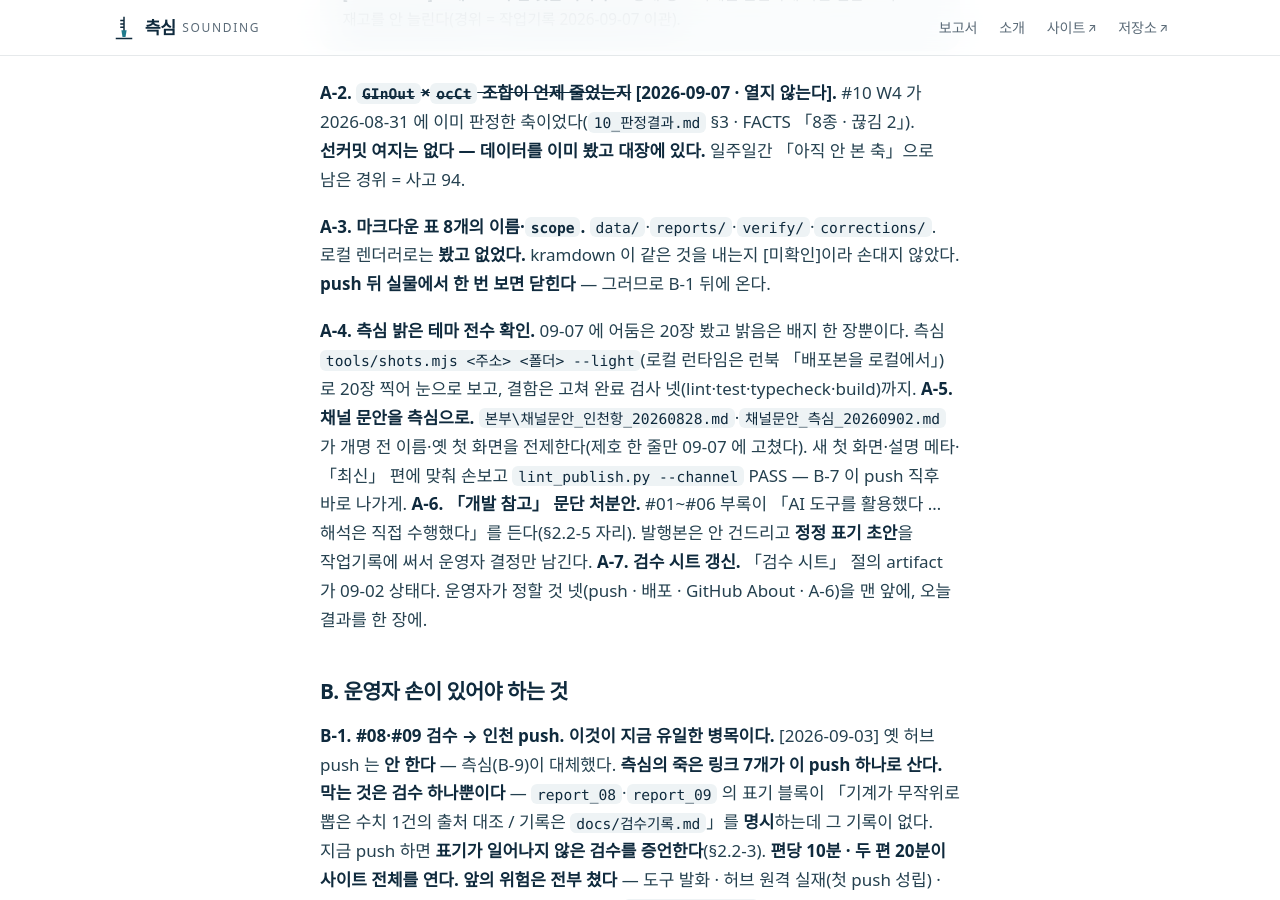
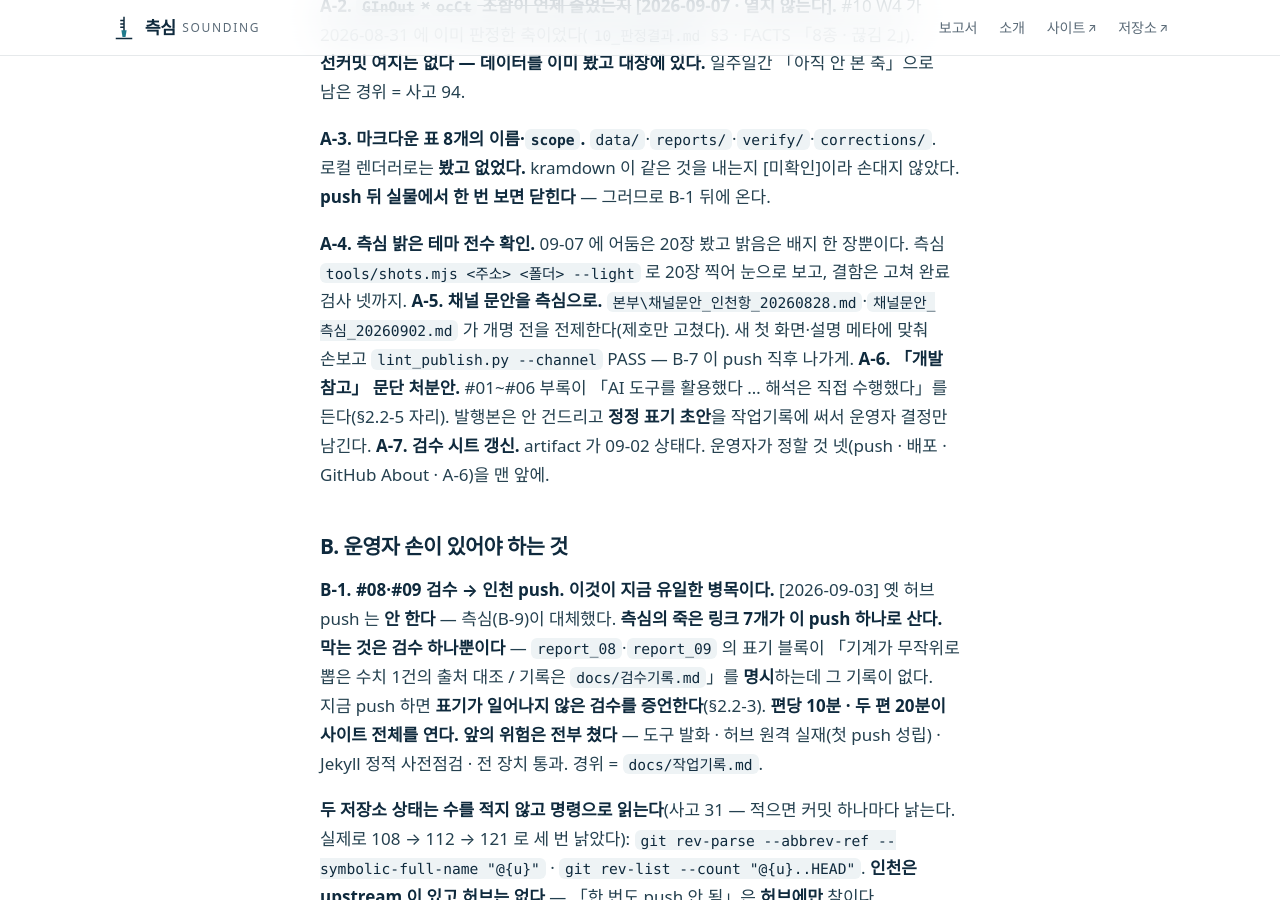
Before and after one commit to jisangj03-dev/incheon-port-analysis, a Jekyll site: the page built from docs/STATUS.md, in a window 1280 px wide and 900 px high, scrolled down 9312 px. Built offline with Jekyll 4.4.1, drawn with Linux system fonts in a browser that asks for light colours; some web fonts are replaced; our own code applies the rules of GitHub Pages for plain Markdown files; some of the changed text lies outside the part shown.

Commit message:
docs(STATUS): 상한 재초과 정정 — A-4~A-7 압축 · 404 지면 항목 이관
Co-Authored-By: Claude Fable 5.1 <noreply@anthropic.com>
Claude-Session: https://claude.ai/code/session_018eD7erChCCMoBCMyou1Mzr

```diff
--- a/docs/STATUS.md
+++ b/docs/STATUS.md
@@ -91,8 +91,6 @@ A 는 이쪽이 지금 할 수 있는 것, C 는 아직 안 본 축이다.
 - **지침 v6.0**[2026-08-28] 감축 경위(47.8 → 36.0 KB · 상한 38,000)는 `docs/작업기록.md`(2026-09-06 이관). 현재 값은 `check_guideline_size.py` 가 읽는다.
 - §0.1(판단 우선) · §6.1(인천항을 내건다) 은 지침과 `CLAUDE.md` 가 든다 — 여기 복제하지 않는다(옛 문안 = 작업기록 2026-09-06 이관).
 - **[2026-09-07 운영자 선언 · 지침 v6.3] 브랜드 = 측심(Sounding) 하나.** `Vidimus · 비디무스` 폐기 — 인천 저장소의 제호·기호·OG·파비콘·소개·인용 파일이 측심으로 바뀌었다(발행본 본문 불변). 경위 = 작업기록.
-
-- **[2026-09-02] 인천 404 지면(`404.md`)** — push 뒤 실물로 확인한다(B-1 확인 목록). 경위 = `docs/작업기록.md`.
 
 ### 저장소 둘 — 역할이 갈렸다
 
@@ -261,10 +259,10 @@ A 는 이쪽이 지금 할 수 있는 것, C 는 아직 안 본 축이다.
 로컬 렌더러로는 **봤고 없었다.** kramdown 이 같은 것을 내는지 [미확인]이라 손대지 않았다.
 **push 뒤 실물에서 한 번 보면 닫힌다** — 그러므로 B-1 뒤에 온다.
 
-**A-4. 측심 밝은 테마 전수 확인.** 09-07 에 어둠은 20장 봤고 밝음은 배지 한 장뿐이다. 측심 `tools/shots.mjs <주소> <폴더> --light`(로컬 런타임은 런북 「배포본을 로컬에서」) 로 20장 찍어 눈으로 보고, 결함은 고쳐 완료 검사 넷(lint·test·typecheck·build)까지.
-**A-5. 채널 문안을 측심으로.** `본부\채널문안_인천항_20260828.md`·`채널문안_측심_20260902.md` 가 개명 전 이름·옛 첫 화면을 전제한다(제호 한 줄만 09-07 에 고쳤다). 새 첫 화면·설명 메타·「최신」 편에 맞춰 손보고 `lint_publish.py --channel` PASS — B-7 이 push 직후 바로 나가게.
+**A-4. 측심 밝은 테마 전수 확인.** 09-07 에 어둠은 20장 봤고 밝음은 배지 한 장뿐이다. 측심 `tools/shots.mjs <주소> <폴더> --light` 로 20장 찍어 눈으로 보고, 결함은 고쳐 완료 검사 넷까지.
+**A-5. 채널 문안을 측심으로.** `본부\채널문안_인천항_20260828.md`·`채널문안_측심_20260902.md` 가 개명 전을 전제한다(제호만 고쳤다). 새 첫 화면·설명 메타에 맞춰 손보고 `lint_publish.py --channel` PASS — B-7 이 push 직후 나가게.
 **A-6. 「개발 참고」 문단 처분안.** #01~#06 부록이 「AI 도구를 활용했다 … 해석은 직접 수행했다」를 든다(§2.2-5 자리). 발행본은 안 건드리고 **정정 표기 초안**을 작업기록에 써서 운영자 결정만 남긴다.
-**A-7. 검수 시트 갱신.** 「검수 시트」 절의 artifact 가 09-02 상태다. 운영자가 정할 것 넷(push · 배포 · GitHub About · A-6)을 맨 앞에, 오늘 결과를 한 장에.
+**A-7. 검수 시트 갱신.** artifact 가 09-02 상태다. 운영자가 정할 것 넷(push · 배포 · GitHub About · A-6)을 맨 앞에.
 
 ### B. 운영자 손이 있어야 하는 것
 
```
Also changed, not shown: docs/작업기록.md (+3 -0 lines).
